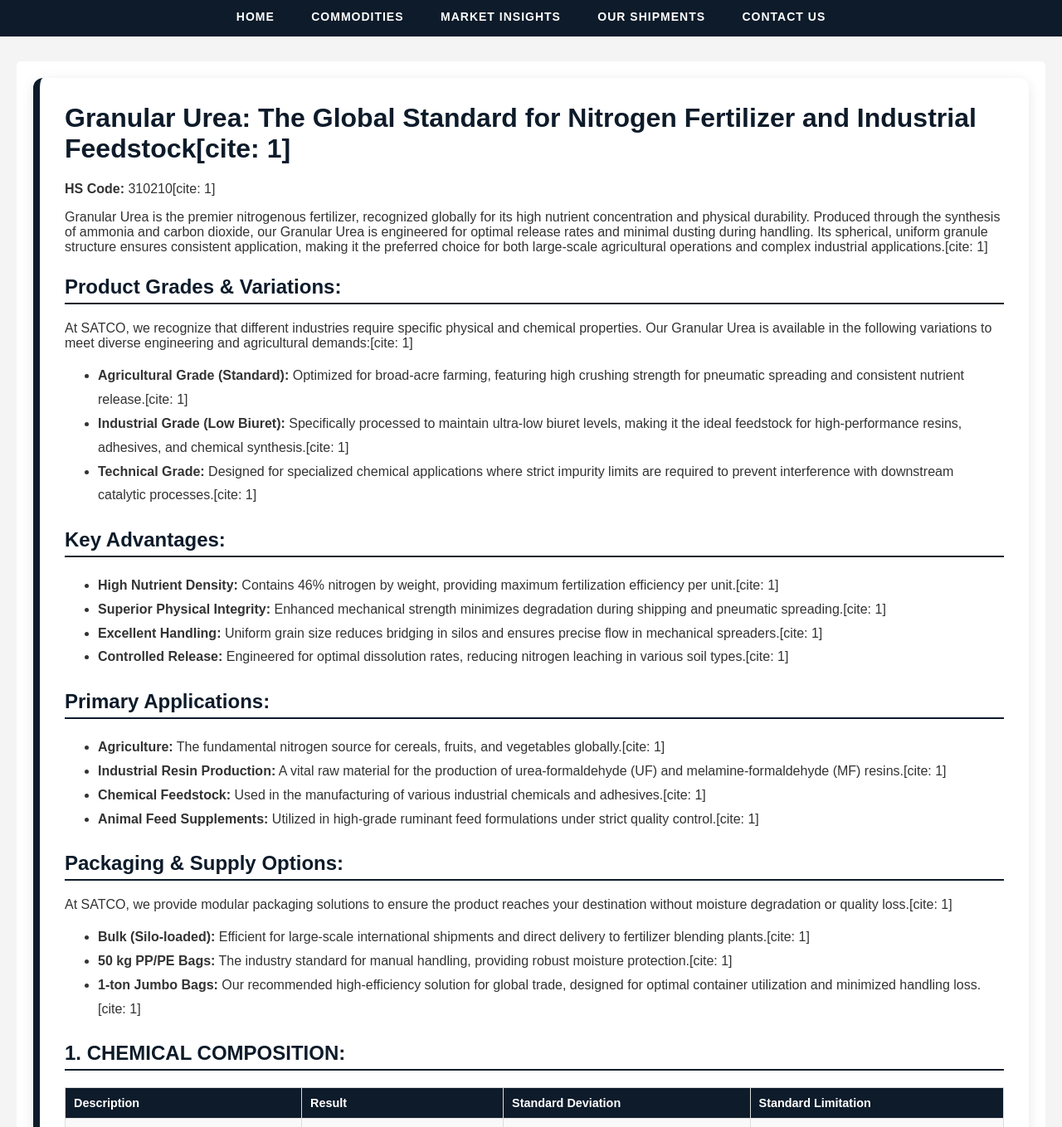
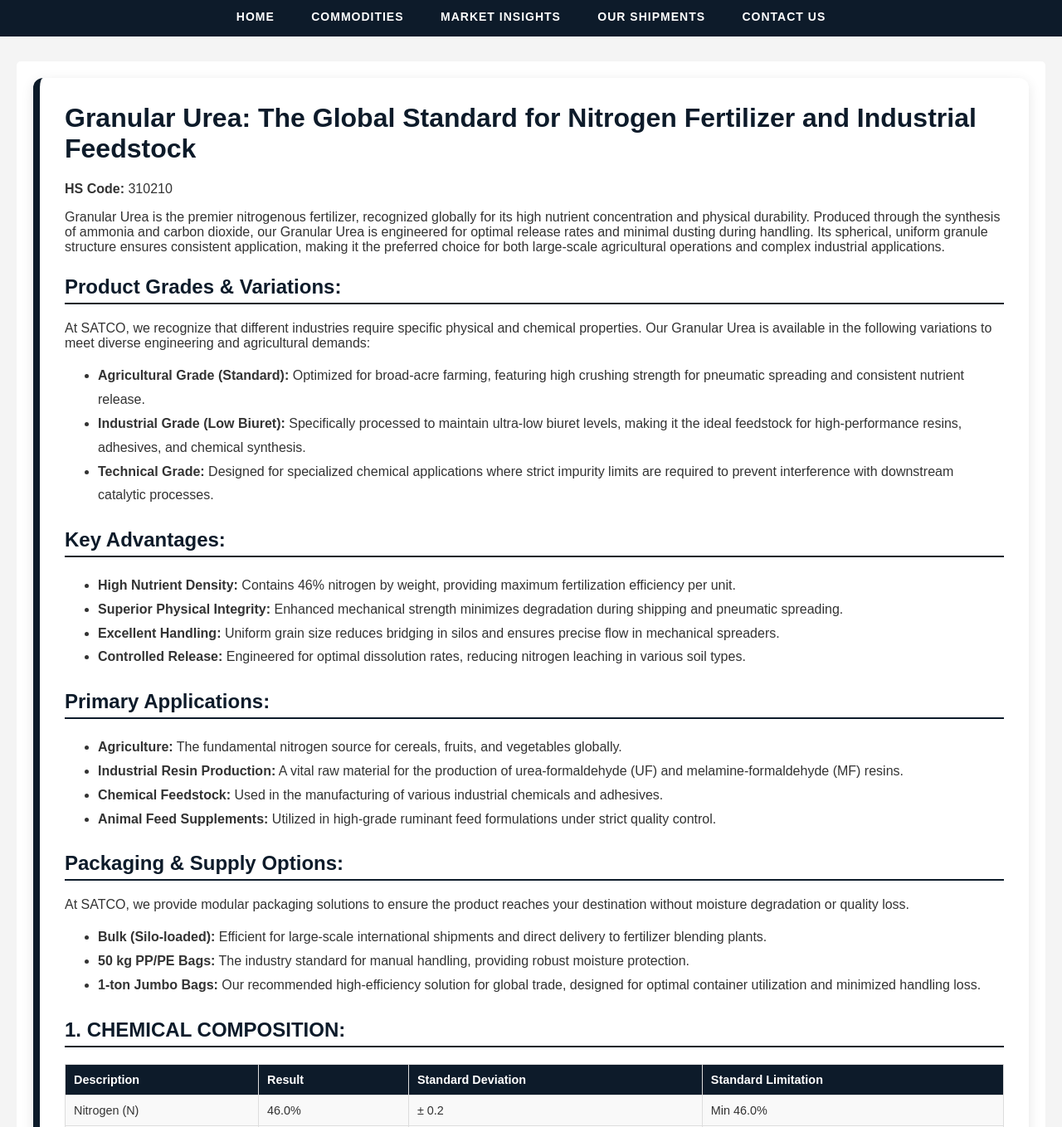
Before and after one commit to satco-petrochemical/satco-petrochemical.github.io, a Jekyll site: the page built from products/granular-urea/index.md, in a window 1280 px wide and 1400 px high, scrolled down 313 px, cut to the strip 41-1400 px from the top of the window. Shown: the whole strip at 83% size. Built offline with Jekyll 4.4.1, drawn with Linux system fonts in a browser that asks for light colours; some of the changed text lies outside the part shown.

Commit message:
Update index.md

```diff
--- a/products/granular-urea/index.md
+++ b/products/granular-urea/index.md
@@ -4,40 +4,40 @@ title: Granular Urea | SATCO Petrochemical
 ---
 
 <div style="background: #ffffff; padding: 30px; border-radius: 12px; border-left: 8px solid #0d1b2a; margin-bottom: 30px; box-shadow: 0 4px 15px rgba(0,0,0,0.1); color: #333; font-family: Arial, sans-serif;">
-  <h1 style="color: #0d1b2a; margin-top: 0;">Granular Urea: The Global Standard for Nitrogen Fertilizer and Industrial Feedstock[cite: 1]</h1>
-  <p><b>HS Code:</b> 310210[cite: 1]</p>
-  <p>Granular Urea is the premier nitrogenous fertilizer, recognized globally for its high nutrient concentration and physical durability. Produced through the synthesis of ammonia and carbon dioxide, our Granular Urea is engineered for optimal release rates and minimal dusting during handling. Its spherical, uniform granule structure ensures consistent application, making it the preferred choice for both large-scale agricultural operations and complex industrial applications.[cite: 1]</p>
+  <h1 style="color: #0d1b2a; margin-top: 0;">Granular Urea: The Global Standard for Nitrogen Fertilizer and Industrial Feedstock</h1>
+  <p><b>HS Code:</b> 310210</p>
+  <p>Granular Urea is the premier nitrogenous fertilizer, recognized globally for its high nutrient concentration and physical durability. Produced through the synthesis of ammonia and carbon dioxide, our Granular Urea is engineered for optimal release rates and minimal dusting during handling. Its spherical, uniform granule structure ensures consistent application, making it the preferred choice for both large-scale agricultural operations and complex industrial applications.</p>
 
   <h2 style="color: #0d1b2a; border-bottom: 2px solid #0d1b2a; padding-bottom: 5px; margin-top: 25px;">Product Grades & Variations:</h2>
-  <p>At SATCO, we recognize that different industries require specific physical and chemical properties. Our Granular Urea is available in the following variations to meet diverse engineering and agricultural demands:[cite: 1]</p>
+  <p>At SATCO, we recognize that different industries require specific physical and chemical properties. Our Granular Urea is available in the following variations to meet diverse engineering and agricultural demands:</p>
   <ul style="line-height: 1.8;">
-    <li><b>Agricultural Grade (Standard):</b> Optimized for broad-acre farming, featuring high crushing strength for pneumatic spreading and consistent nutrient release.[cite: 1]</li>
-    <li><b>Industrial Grade (Low Biuret):</b> Specifically processed to maintain ultra-low biuret levels, making it the ideal feedstock for high-performance resins, adhesives, and chemical synthesis.[cite: 1]</li>
-    <li><b>Technical Grade:</b> Designed for specialized chemical applications where strict impurity limits are required to prevent interference with downstream catalytic processes.[cite: 1]</li>
+    <li><b>Agricultural Grade (Standard):</b> Optimized for broad-acre farming, featuring high crushing strength for pneumatic spreading and consistent nutrient release.</li>
+    <li><b>Industrial Grade (Low Biuret):</b> Specifically processed to maintain ultra-low biuret levels, making it the ideal feedstock for high-performance resins, adhesives, and chemical synthesis.</li>
+    <li><b>Technical Grade:</b> Designed for specialized chemical applications where strict impurity limits are required to prevent interference with downstream catalytic processes.</li>
   </ul>
 
   <h2 style="color: #0d1b2a; border-bottom: 2px solid #0d1b2a; padding-bottom: 5px; margin-top: 25px;">Key Advantages:</h2>
   <ul style="line-height: 1.8;">
-    <li><b>High Nutrient Density:</b> Contains 46% nitrogen by weight, providing maximum fertilization efficiency per unit.[cite: 1]</li>
-    <li><b>Superior Physical Integrity:</b> Enhanced mechanical strength minimizes degradation during shipping and pneumatic spreading.[cite: 1]</li>
-    <li><b>Excellent Handling:</b> Uniform grain size reduces bridging in silos and ensures precise flow in mechanical spreaders.[cite: 1]</li>
-    <li><b>Controlled Release:</b> Engineered for optimal dissolution rates, reducing nitrogen leaching in various soil types.[cite: 1]</li>
+    <li><b>High Nutrient Density:</b> Contains 46% nitrogen by weight, providing maximum fertilization efficiency per unit.</li>
+    <li><b>Superior Physical Integrity:</b> Enhanced mechanical strength minimizes degradation during shipping and pneumatic spreading.</li>
+    <li><b>Excellent Handling:</b> Uniform grain size reduces bridging in silos and ensures precise flow in mechanical spreaders.</li>
+    <li><b>Controlled Release:</b> Engineered for optimal dissolution rates, reducing nitrogen leaching in various soil types.</li>
   </ul>
 
   <h2 style="color: #0d1b2a; border-bottom: 2px solid #0d1b2a; padding-bottom: 5px; margin-top: 25px;">Primary Applications:</h2>
   <ul style="line-height: 1.8;">
-    <li><b>Agriculture:</b> The fundamental nitrogen source for cereals, fruits, and vegetables globally.[cite: 1]</li>
-    <li><b>Industrial Resin Production:</b> A vital raw material for the production of urea-formaldehyde (UF) and melamine-formaldehyde (MF) resins.[cite: 1]</li>
-    <li><b>Chemical Feedstock:</b> Used in the manufacturing of various industrial chemicals and adhesives.[cite: 1]</li>
-    <li><b>Animal Feed Supplements:</b> Utilized in high-grade ruminant feed formulations under strict quality control.[cite: 1]</li>
+    <li><b>Agriculture:</b> The fundamental nitrogen source for cereals, fruits, and vegetables globally.</li>
+    <li><b>Industrial Resin Production:</b> A vital raw material for the production of urea-formaldehyde (UF) and melamine-formaldehyde (MF) resins.</li>
+    <li><b>Chemical Feedstock:</b> Used in the manufacturing of various industrial chemicals and adhesives.</li>
+    <li><b>Animal Feed Supplements:</b> Utilized in high-grade ruminant feed formulations under strict quality control.</li>
   </ul>
 
   <h2 style="color: #0d1b2a; border-bottom: 2px solid #0d1b2a; padding-bottom: 5px; margin-top: 25px;">Packaging & Supply Options:</h2>
-  <p>At SATCO, we provide modular packaging solutions to ensure the product reaches your destination without moisture degradation or quality loss.[cite: 1]</p>
+  <p>At SATCO, we provide modular packaging solutions to ensure the product reaches your destination without moisture degradation or quality loss.</p>
   <ul style="line-height: 1.8;">
-    <li><b>Bulk (Silo-loaded):</b> Efficient for large-scale international shipments and direct delivery to fertilizer blending plants.[cite: 1]</li>
-    <li><b>50 kg PP/PE Bags:</b> The industry standard for manual handling, providing robust moisture protection.[cite: 1]</li>
-    <li><b>1-ton Jumbo Bags:</b> Our recommended high-efficiency solution for global trade, designed for optimal container utilization and minimized handling loss.[cite: 1]</li>
+    <li><b>Bulk (Silo-loaded):</b> Efficient for large-scale international shipments and direct delivery to fertilizer blending plants.</li>
+    <li><b>50 kg PP/PE Bags:</b> The industry standard for manual handling, providing robust moisture protection.</li>
+    <li><b>1-ton Jumbo Bags:</b> Our recommended high-efficiency solution for global trade, designed for optimal container utilization and minimized handling loss.</li>
   </ul>
 
   <h2 style="color: #0d1b2a; border-bottom: 2px solid #0d1b2a; padding-bottom: 5px; margin-top: 25px;">1. CHEMICAL COMPOSITION:</h2>
@@ -49,28 +49,28 @@ title: Granular Urea | SATCO Petrochemical
       <th style="border: 1px solid #ddd; padding: 10px; background-color: #0d1b2a; color: #ffffff; text-align: left;">Standard Limitation</th>
     </tr>
     <tr style="background-color: #f9f9f9;">
-      <td style="border: 1px solid #ddd; padding: 10px;">Nitrogen (N)[cite: 1]</td>
-      <td style="border: 1px solid #ddd; padding: 10px;">46.0%[cite: 1]</td>
-      <td style="border: 1px solid #ddd; padding: 10px;">± 0.2[cite: 1]</td>
-      <td style="border: 1px solid #ddd; padding: 10px;">Min 46.0%[cite: 1]</td>
+      <td style="border: 1px solid #ddd; padding: 10px;">Nitrogen (N)</td>
+      <td style="border: 1px solid #ddd; padding: 10px;">46.0%</td>
+      <td style="border: 1px solid #ddd; padding: 10px;">± 0.2</td>
+      <td style="border: 1px solid #ddd; padding: 10px;">Min 46.0%</td>
     </tr>
     <tr>
-      <td style="border: 1px solid #ddd; padding: 10px;">Biuret[cite: 1]</td>
-      <td style="border: 1px solid #ddd; padding: 10px;">0.9%[cite: 1]</td>
-      <td style="border: 1px solid #ddd; padding: 10px;">± 0.1[cite: 1]</td>
-      <td style="border: 1px solid #ddd; padding: 10px;">Max 1.0%[cite: 1]</td>
+      <td style="border: 1px solid #ddd; padding: 10px;">Biuret</td>
+      <td style="border: 1px solid #ddd; padding: 10px;">0.9%</td>
+      <td style="border: 1px solid #ddd; padding: 10px;">± 0.1</td>
+      <td style="border: 1px solid #ddd; padding: 10px;">Max 1.0%</td>
     </tr>
     <tr style="background-color: #f9f9f9;">
-      <td style="border: 1px solid #ddd; padding: 10px;">Moisture[cite: 1]</td>
-      <td style="border: 1px solid #ddd; padding: 10px;">0.3%[cite: 1]</td>
-      <td style="border: 1px solid #ddd; padding: 10px;">± 0.1[cite: 1]</td>
-      <td style="border: 1px solid #ddd; padding: 10px;">Max 0.5%[cite: 1]</td>
+      <td style="border: 1px solid #ddd; padding: 10px;">Moisture</td>
+      <td style="border: 1px solid #ddd; padding: 10px;">0.3%</td>
+      <td style="border: 1px solid #ddd; padding: 10px;">± 0.1</td>
+      <td style="border: 1px solid #ddd; padding: 10px;">Max 0.5%</td>
     </tr>
     <tr>
-      <td style="border: 1px solid #ddd; padding: 10px;">Iron (Fe)[cite: 1]</td>
-      <td style="border: 1px solid #ddd; padding: 10px;">0.0005%[cite: 1]</td>
-      <td style="border: 1px solid #ddd; padding: 10px;">± 0.0001[cite: 1]</td>
-      <td style="border: 1px solid #ddd; padding: 10px;">Max 0.001%[cite: 1]</td>
+      <td style="border: 1px solid #ddd; padding: 10px;">Iron (Fe)</td>
+      <td style="border: 1px solid #ddd; padding: 10px;">0.0005%</td>
+      <td style="border: 1px solid #ddd; padding: 10px;">± 0.0001</td>
+      <td style="border: 1px solid #ddd; padding: 10px;">Max 0.001%</td>
     </tr>
   </table>
 
@@ -83,31 +83,31 @@ title: Granular Urea | SATCO Petrochemical
       <th style="border: 1px solid #ddd; padding: 10px; background-color: #0d1b2a; color: #ffffff; text-align: left;">Standard Limitation</th>
     </tr>
     <tr style="background-color: #f9f9f9;">
-      <td style="border: 1px solid #ddd; padding: 10px;">Particle Size (2-4mm)[cite: 1]</td>
-      <td style="border: 1px solid #ddd; padding: 10px;">92%[cite: 1]</td>
-      <td style="border: 1px solid #ddd; padding: 10px;">± 2[cite: 1]</td>
-      <td style="border: 1px solid #ddd; padding: 10px;">Min 90%[cite: 1]</td>
+      <td style="border: 1px solid #ddd; padding: 10px;">Particle Size (2-4mm)</td>
+      <td style="border: 1px solid #ddd; padding: 10px;">92%</td>
+      <td style="border: 1px solid #ddd; padding: 10px;">± 2</td>
+      <td style="border: 1px solid #ddd; padding: 10px;">Min 90%</td>
     </tr>
     <tr>
-      <td style="border: 1px solid #ddd; padding: 10px;">Bulk Density (g/cm³)[cite: 1]</td>
-      <td style="border: 1px solid #ddd; padding: 10px;">0.75[cite: 1]</td>
-      <td style="border: 1px solid #ddd; padding: 10px;">± 0.02[cite: 1]</td>
-      <td style="border: 1px solid #ddd; padding: 10px;">N/A[cite: 1]</td>
+      <td style="border: 1px solid #ddd; padding: 10px;">Bulk Density (g/cm³)</td>
+      <td style="border: 1px solid #ddd; padding: 10px;">0.75</td>
+      <td style="border: 1px solid #ddd; padding: 10px;">± 0.02</td>
+      <td style="border: 1px solid #ddd; padding: 10px;">N/A</td>
     </tr>
     <tr style="background-color: #f9f9f9;">
-      <td style="border: 1px solid #ddd; padding: 10px;">Angle of Repose[cite: 1]</td>
-      <td style="border: 1px solid #ddd; padding: 10px;">32°[cite: 1]</td>
-      <td style="border: 1px solid #ddd; padding: 10px;">± 1[cite: 1]</td>
-      <td style="border: 1px solid #ddd; padding: 10px;">N/A[cite: 1]</td>
+      <td style="border: 1px solid #ddd; padding: 10px;">Angle of Repose</td>
+      <td style="border: 1px solid #ddd; padding: 10px;">32°</td>
+      <td style="border: 1px solid #ddd; padding: 10px;">± 1</td>
+      <td style="border: 1px solid #ddd; padding: 10px;">N/A</td>
     </tr>
     <tr>
-      <td style="border: 1px solid #ddd; padding: 10px;">Crushing Strength (N)[cite: 1]</td>
-      <td style="border: 1px solid #ddd; padding: 10px;">35[cite: 1]</td>
-      <td style="border: 1px solid #ddd; padding: 10px;">± 3[cite: 1]</td>
-      <td style="border: 1px solid #ddd; padding: 10px;">Min 25[cite: 1]</td>
+      <td style="border: 1px solid #ddd; padding: 10px;">Crushing Strength (N)</td>
+      <td style="border: 1px solid #ddd; padding: 10px;">35</td>
+      <td style="border: 1px solid #ddd; padding: 10px;">± 3</td>
+      <td style="border: 1px solid #ddd; padding: 10px;">Min 25</td>
     </tr>
   </table>
 
   <h2 style="color: #0d1b2a; border-bottom: 2px solid #0d1b2a; padding-bottom: 5px; margin-top: 25px;">Call to Action:</h2>
-  <p>For Technical Data Sheets (TDS) and current FOB/CFR pricing for bulk shipments, please contact the SATCO specialized sales team.[cite: 1]</p>
+  <p>For Technical Data Sheets (TDS) and current FOB/CFR pricing for bulk shipments, please contact the SATCO specialized sales team.</p>
 </div>
```
